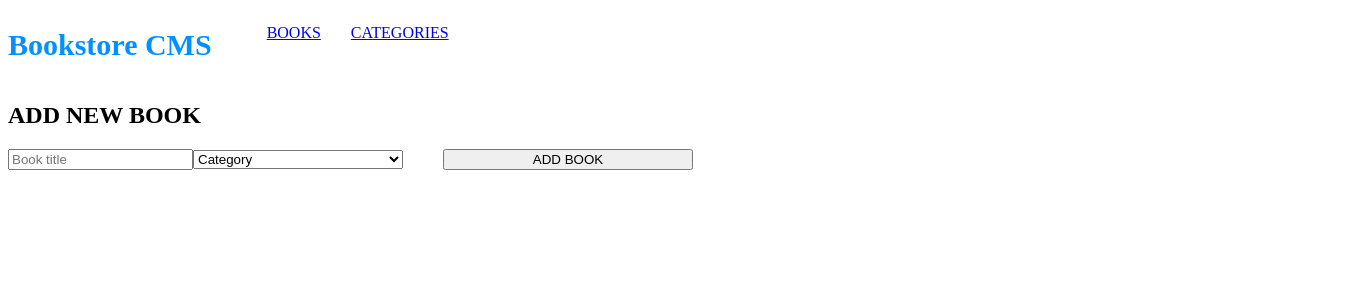
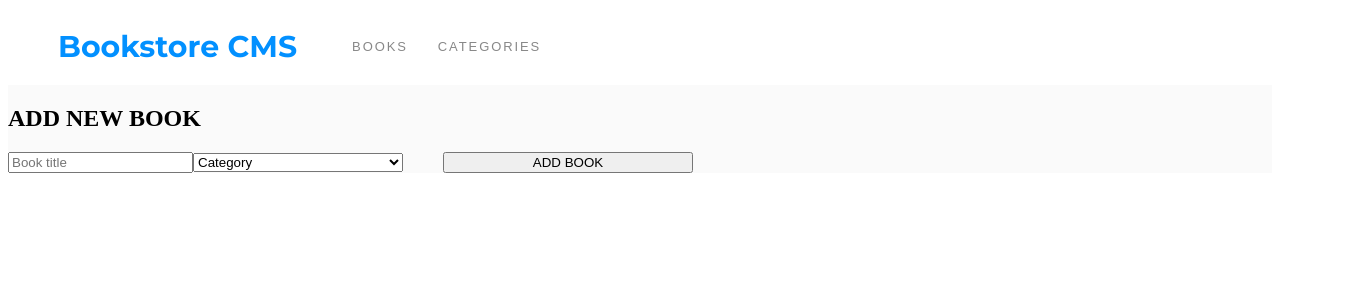
Before and after one commit to arthurborgesdev/bookstore, a React (Create React App) app: page / in a window 1280 px wide. Shown: the top 300 px of the page, 1372 px wide, since content can reach past the window. Built offline with nearby package versions, Linux system fonts and the light colour scheme; no server answers.

Commit message:
Working on header, placing the avatar icon of fontawesome

```diff
--- a/src/App.js
+++ b/src/App.js
@@ -13,6 +13,7 @@ import store from './redux/configureStore';
 const App = () => (
   <Provider store={store}>
     <Router>
+      <div className="app">
         <Header />
         <Switch>
           <Route exact path="/">
@@ -23,6 +24,7 @@ const App = () => (
             <Categories />
           </Route>
         </Switch>
+      </div>
     </Router>
   </Provider>
 );
--- a/src/components/BookCompletionStatus.js
+++ b/src/components/BookCompletionStatus.js
@@ -3,7 +3,7 @@ import React from 'react';
 const BookCompletionStatus = () => (
   <div className="book-completion-status">
     <i />
-    <p className="completion-percentage">0%</p>
+    <p className="completion-percentage">50%</p>
     <p>Completed</p>
   </div>
 );
--- a/src/components/BookProgress.js
+++ b/src/components/BookProgress.js
@@ -3,7 +3,7 @@ import React from 'react';
 const BookProgress = () => (
   <div className="book-progress">
     <p>CURRENT CHAPTER</p>
-    <p className="book-progress-chapter">Introduction</p>
+    <p className="book-progress-chapter">Chapter 5</p>
     <button type="button">UPDATE PROGRESS</button>
   </div>
 );
--- a/src/components/Header.js
+++ b/src/components/Header.js
@@ -4,11 +4,11 @@ import {
 } from 'react-router-dom';
 
 const Header = () => (
-  <>
+  <div className="header-bar">
     <div className="title-navbar">
       <h1 className="title-h1">Bookstore CMS</h1>
       <nav className="nav-links">
-        <ul>
+        <ul className="nav-list">
           <li>
             <Link to="/">BOOKS</Link>
           </li>
@@ -18,8 +18,8 @@ const Header = () => (
         </ul>
       </nav>
     </div>
-    <span><i /></span>
-  </>
+    <span><i className="fas fa-user-alt" /></span>
+  </div>
 );
 
 export default Header;
--- a/src/index.css
+++ b/src/index.css
@@ -1,20 +1,57 @@
+@import url('https://fonts.googleapis.com/css2?family=Montserrat:wght@700&display=swap');
+
+.app {
+  background-color: #fafafa;
+}
+
+.header-bar {
+  background-color: #fff;
+  width: 100%;
+  padding: 0 50px;
+  display: flex;
+}
+
 .title-navbar {
   display: flex;
 }
 
 .title-h1 {
+  font-family: 'Montserrat', sans-serif;
+  font-weight: bold;
   font-size: 1.875rem;
   color: #0290ff;
 }
 
-.nav-links ul {
+.nav-links {
+  display: flex;
+}
+
+.nav-list {
   display: flex;
   list-style-type: none;
+  align-self: center;
 }
 
-.nav-links ul li {
+.nav-list li {
+  font-family: 'Montserrat-Regular', sans-serif;
+  font-size: 0.813rem;
+  letter-spacing: 1.9px;
   padding: 0 15px;
+}
+
+.nav-list li a {
+  text-decoration: none;
   color: #121212;
+}
+
+.nav-list li a:active {
+  text-decoration: none;
+  opacity: 1;
+}
+
+.nav-list li a:link {
+  text-decoration: none;
+  opacity: 0.5;
 }
 
 /* ----- Books ------ */
```
Lines whose indentation alone changed are shown as unchanged.
